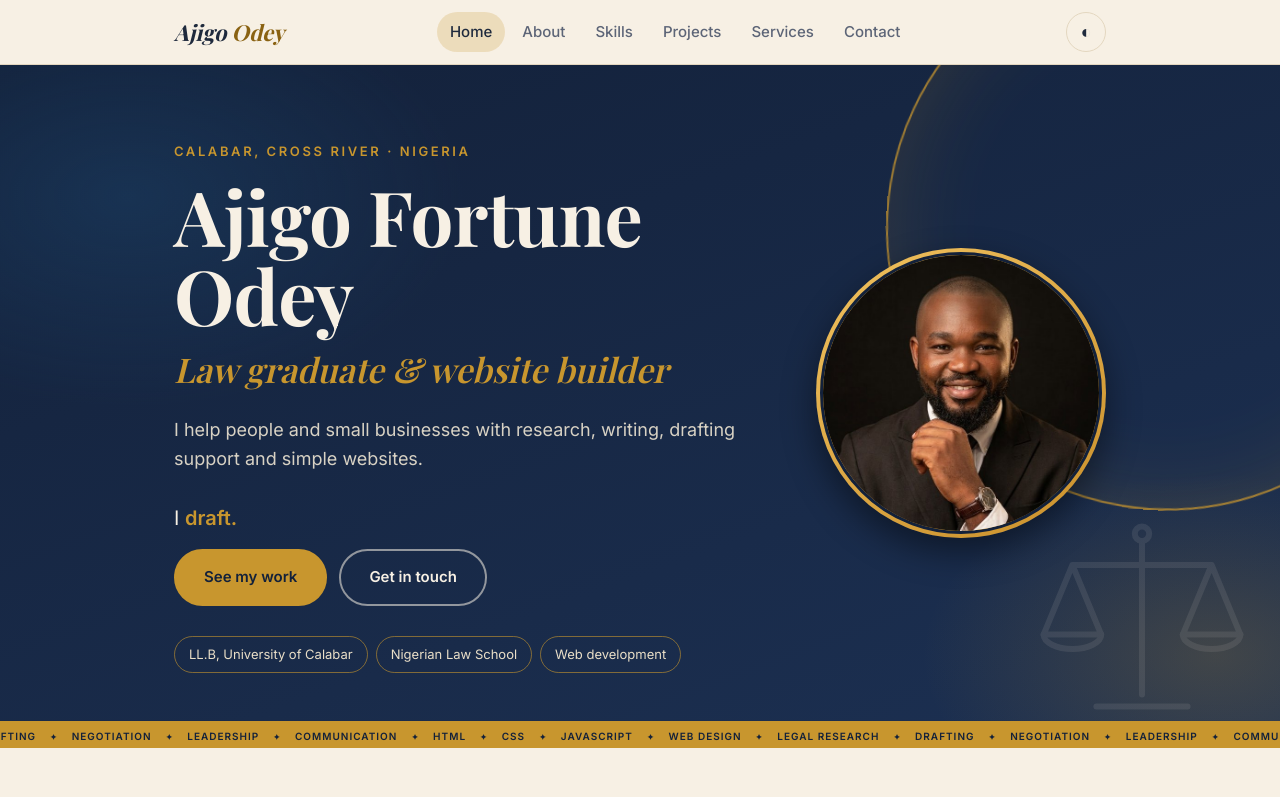
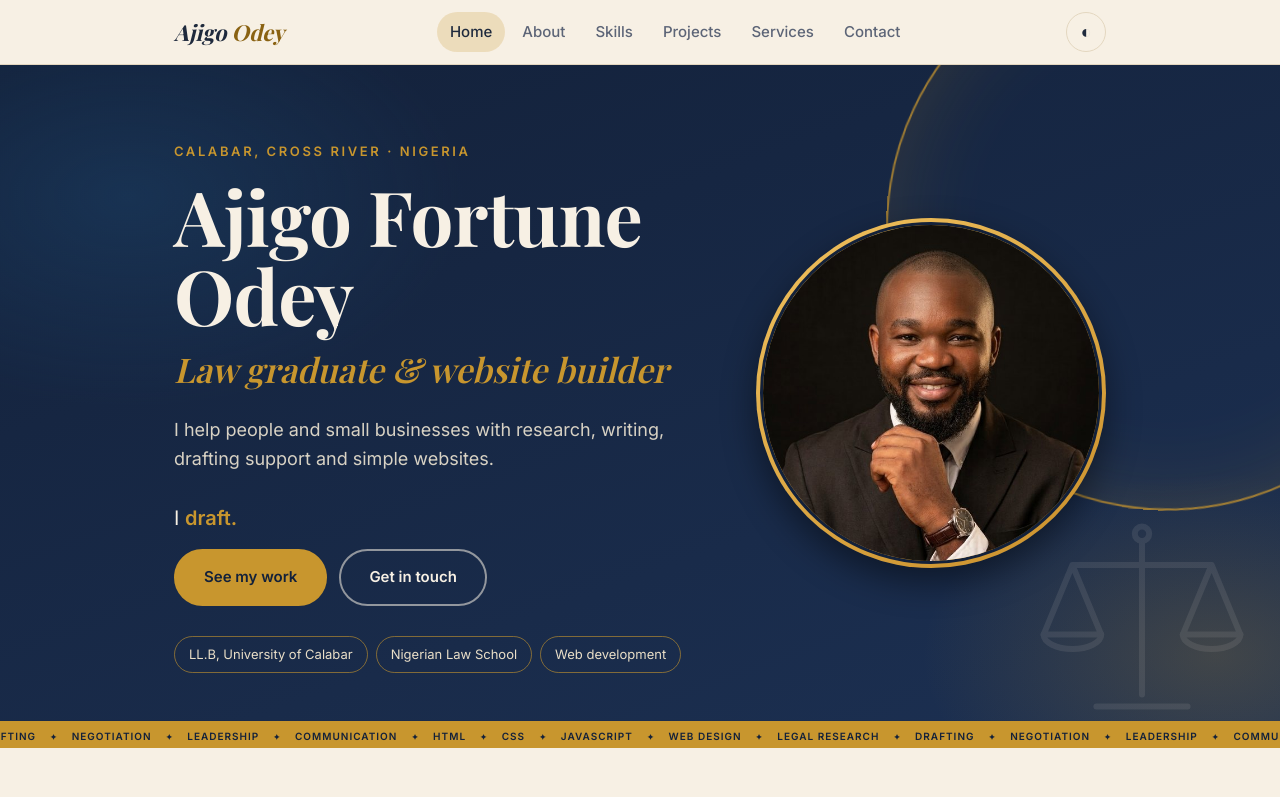
Before and after one commit to Ajigofortune/Ajigofortune.github.io, a plain HTML site: page index.html in a window 1280 px wide. Shown: the top 797 px of the page. Drawn offline with nearby package versions, Linux system fonts and the light colour scheme; a web font is replaced by a local one.

Commit message:
Add files via upload

```diff
--- a/style.css
+++ b/style.css
@@ -273,10 +273,13 @@ footer { padding: 30px 0 40px; background: var(--navy); color: #cfc8b8; font-siz
 
 /* personal portrait */
 .wrap.hero { position: relative; }
-.me { width: 132px; height: 132px; border-radius: 50%; padding: 4px; margin: 0 0 22px; background: linear-gradient(145deg, #f0c15f, #c98f2a); box-shadow: 0 14px 34px rgba(0,0,0,.45); animation: mePop .8s cubic-bezier(.2,.8,.2,1) both; }
+.me { width: 172px; height: 172px; border-radius: 50%; padding: 4px; margin: 0 0 22px; background: linear-gradient(145deg, #f0c15f, #c98f2a); box-shadow: 0 14px 34px rgba(0,0,0,.45); animation: mePop .8s cubic-bezier(.2,.8,.2,1) both; }
 .me img { display: block; width: 100%; height: 100%; border-radius: 50%; object-fit: cover; object-position: 50% 16%; border: 3px solid #13213a; }
 @keyframes mePop { from { opacity: 0; transform: scale(.85); } to { opacity: 1; transform: none; } }
 @media (min-width: 820px) {
-  .hero.has-me { padding-right: 360px; }
-  .hero.has-me .me { position: absolute; right: 24px; top: 50%; margin: 0; width: 290px; height: 290px; transform: translateY(-50%); animation: none; }
+  .hero.has-me { padding-right: 420px; }
+  .hero.has-me .me { position: absolute; right: 24px; top: 50%; margin: 0; width: 350px; height: 350px; transform: translateY(-50%); animation: none; }
 }
+.thumb.shot { height: auto; aspect-ratio: 900 / 346; display: block; background: #1b120d; }
+.thumb.shot::before { display: none; }
+.thumb.shot img { display: block; width: 100%; height: 100%; object-fit: cover; }
```
